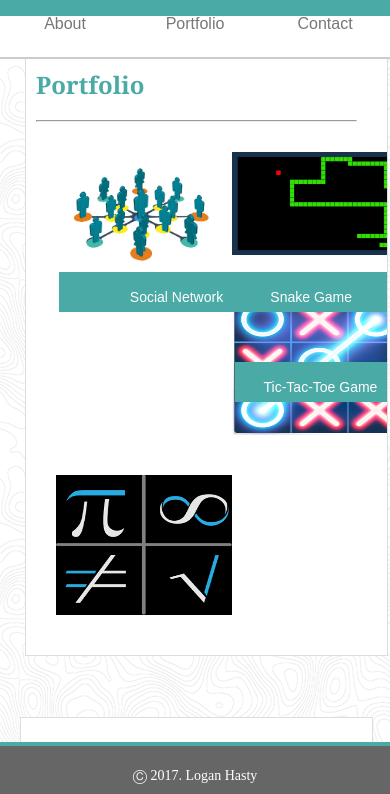
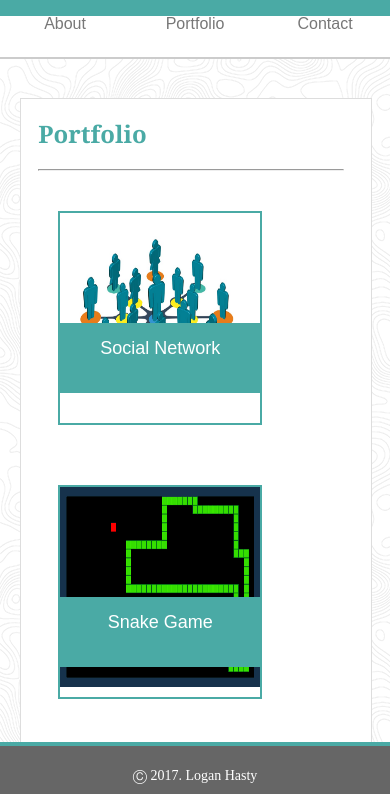
Before and after one commit to loganhasty/Responsive-Portfolio, a plain HTML site: page portfolio.html in a window 390 px wide. Shown: the part 48-842 px from the top of the page. Drawn offline with Linux system fonts and the light colour scheme.

Commit message:
Final commit

```diff
--- a/assets/css/style.css
+++ b/assets/css/style.css
@@ -5,6 +5,9 @@ body {
     line-height:30px;
 }
 
+.navbar {
+    z-index:1000;
+}
 .navbar .nav-buttons{
     list-style-type: none;
     margin: 0%;
@@ -16,12 +19,12 @@ body {
     border-color:#cccccc;
     position:relative;
     width:100%;
+
 }
 
 .nav-links {
     float: right;
     list-style-type:none;
-
 }
 
 li a {
@@ -53,7 +56,7 @@ li a:hover {
     height:36px;
     font-weight:bold;
     font-size:24px;
-    z-index:100;
+    z-index:10000;
 }
 
 .left-section, .portfolio-section {
@@ -158,67 +161,32 @@ input[type=button], input[type=submit], input[type=reset] {
     height:40px;
 }
 
-#social img, #snake img, #tictactoe img, #calculator img {
-    width:240px;
-    float:left;
-    max-height:140px;
-    margin-left:10px;
-    padding:20px;
-    display:inline-block;
-    position:relative;
+.sneak-peek {
+    width:200px;
+    height:200px;
 }
 
-#social div {
+.credential {
+    position:relative;
+    width:200px;
+    float:left;
+    margin:30px;
+    border:2px solid #4aaaa5;
+}
+
+.banner {
     position:absolute;
-    width:235px;
-    height:20px;
+    bottom:30px;
     background-color:#4aaaa5;
     color:white;
-    padding:10px 0px;
-    margin:140px 0 0 33px;
-    z-index:5;
     text-align:center;
-    font-size:14px;
+    height:50px;
+    width:180px;
+    padding:10px;
+    font-size:18px;
+
 }
 
-#snake div {
-    position:absolute;
-    width:240px;
-    height:20px;
-    background-color:#4aaaa5;
-    color:white;
-    padding:10px 0px;
-    margin:140px 0 0 320px;
-    z-index:5;
-    text-align:center;
-    font-size:14px;
-}
-
-#tictactoe div {
-    position:absolute;
-    width:235px;
-    height:20px;
-    background-color:#4aaaa5;
-    color:white;
-    padding:10px 0px;
-    margin:300px 0 0 33px;
-    z-index:5;
-    text-align:center;
-    font-size:14px;
-}
-
-#calculator div {
-    position:absolute;
-    width:240px;
-    height:20px;
-    background-color:#4aaaa5;
-    color:white;
-    padding:10px 0px;
-    margin:300px 0 0 320px;
-    z-index:5;
-    text-align:center;
-    font-size:14px;
-}
 
 @media only screen and (max-width:980px){
     .logo {
@@ -280,44 +248,63 @@ input[type=button], input[type=submit], input[type=reset] {
         overflow:hidden;
     }
 
-    .portfolio-section #social img, .portfolio-section #snake img,
-    .portfolio-section #tictactoe img, .portfolio-section #calculator img {
-        width:200%;
+
+}
+
+@media only screen and (max-width: 640px) {
+    .logo {
+        width:100%;
+        height:4%;
+        margin-left:0px;
+        display:block;
+        z-index:100;
+        position:static;
+        position:absolute;
+    }
+
+    .navbar .nav-buttons .nav-links{
+        float:right;
+        display:inline;
+        width:33.33%;
+        padding-left:0;
+        margin-left:0;
 
     }
 
+    .navbar {
 
-    #social, #snake, #tictactoe, #calculator{
-        width:25%;
-        float:left;
-        display:block;
-        padding-right:25%;
-        position:relative;
+        position:static;
+        margin-top:10%;
     }
 
-    #snake div {
+    .left-section, .portfolio-section {
         float:left;
-        position:absolute;
-        margin-left:12%;
-        width:101%;
+        margin:10% 10% 15% 5%;
+        padding:0% 2%;
+        width:86%;
+        height:auto;
+        overflow:auto;
+
+    }
+    .connect  {
+        float:left;
+        margin:-10% 5% 20% 5%;
+        width:90%;
+        text-align:center;
     }
 
-    #tictactoe div {
-        float:left;
-        position:absolute;
-        margin-top:50%;
-        width:98%;
+    .social img {
+    float:left;
+    display:inline;
+    width:10%;
+    padding:5%;
+    margin-left:10%;
     }
 
-    #calculator div {
-        float:left;
-        position:absolute;
-        margin-left:20%;
-    }
 
 }
 
-@media only screen and (max-width:768px) {
+@media only screen and (max-width:768px) and (min-width:641px) {
     .logo {
         position:fixed;
         top:0;
@@ -328,6 +315,7 @@ input[type=button], input[type=submit], input[type=reset] {
         top:0;
         right:0;
         width:100%;
+
     }
 
     .left-section {
@@ -354,57 +342,5 @@ input[type=button], input[type=submit], input[type=reset] {
         margin-left:10%;
 }
 
-    .name-email {
-        width:30%;
-    }
+
 }
-
-@media only screen and (max-width: 640px) {
-    .logo {
-        width:100%;
-        height:4%;
-        margin-left:0px;
-        display:block;
-        z-index:100;
-        position:static;
-        position:absolute;
-    }
-
-    .navbar .nav-buttons .nav-links{
-        float:right;
-        display:inline;
-        width:33.33%;
-        padding-left:0;
-        margin-left:0;
-    }
-
-    .navbar {
-        position:static;
-        position:absolute;
-        margin-top:10%;
-    }
-
-    .left-section {
-        float:left;
-        margin:25% 5% 15% 5%;
-        padding:0% 2%;
-        width:86%;
-        height:auto;
-        overflow:auto;
-
-    }
-    .connect  {
-        float:left;
-        margin:-10% 5% 15% 5%;
-        width:90%;
-        text-align:center;
-    }
-
-    .social img {
-    float:left;
-    display:inline;
-    width:10%;
-    padding:5%;
-    margin-left:10%;
-}
-}
--- a/portfolio.html
+++ b/portfolio.html
@@ -22,21 +22,21 @@
 	<div class="portfolio-section">
 		<h2>Portfolio</h2>
 		<hr/>
-		<div id="social">
-			<img src="assets/images/social.jpg" alt="Social App">
-				<div>Social Network</div>
+		<div class="credential">
+			<img class="sneak-peek" src="assets/images/social.jpg" alt="Social App">
+				<div class="banner">Social Network</div>
 		</div>
-		<div id="snake">
-			<img src="assets/images/snake.png" alt="Snake Game">
-				<div>Snake Game</div>
+		<div class="credential">
+			<img class="sneak-peek" src="assets/images/snake.png" alt="Snake Game">
+				<div class="banner">Snake Game</div>
 		</div>
-		<div id="tictactoe">
-			<img src="assets/images/tictactoe.png" alt="Tic-Tac-Toe Game">
-				<div>Tic-Tac-Toe Game</div>
+		<div class="credential">
+			<img class="sneak-peek" src="assets/images/tictactoe.png" alt="Tic-Tac-Toe Game">
+				<div class="banner">Tic-Tac-Toe Game</div>
 		</div>
-		<div id="calculator">
-			<img id="calculator" src="assets/images/calculator.png" alt="Calculator">
-				<div>Calculator</div>
+		<div class="credential">
+			<img class="sneak-peek" src="assets/images/calculator.png" alt="Calculator">
+				<div class="banner">Calculator</div>
 		</div>
 
 	</div>
```
Also changed, not shown: 1 other file.
